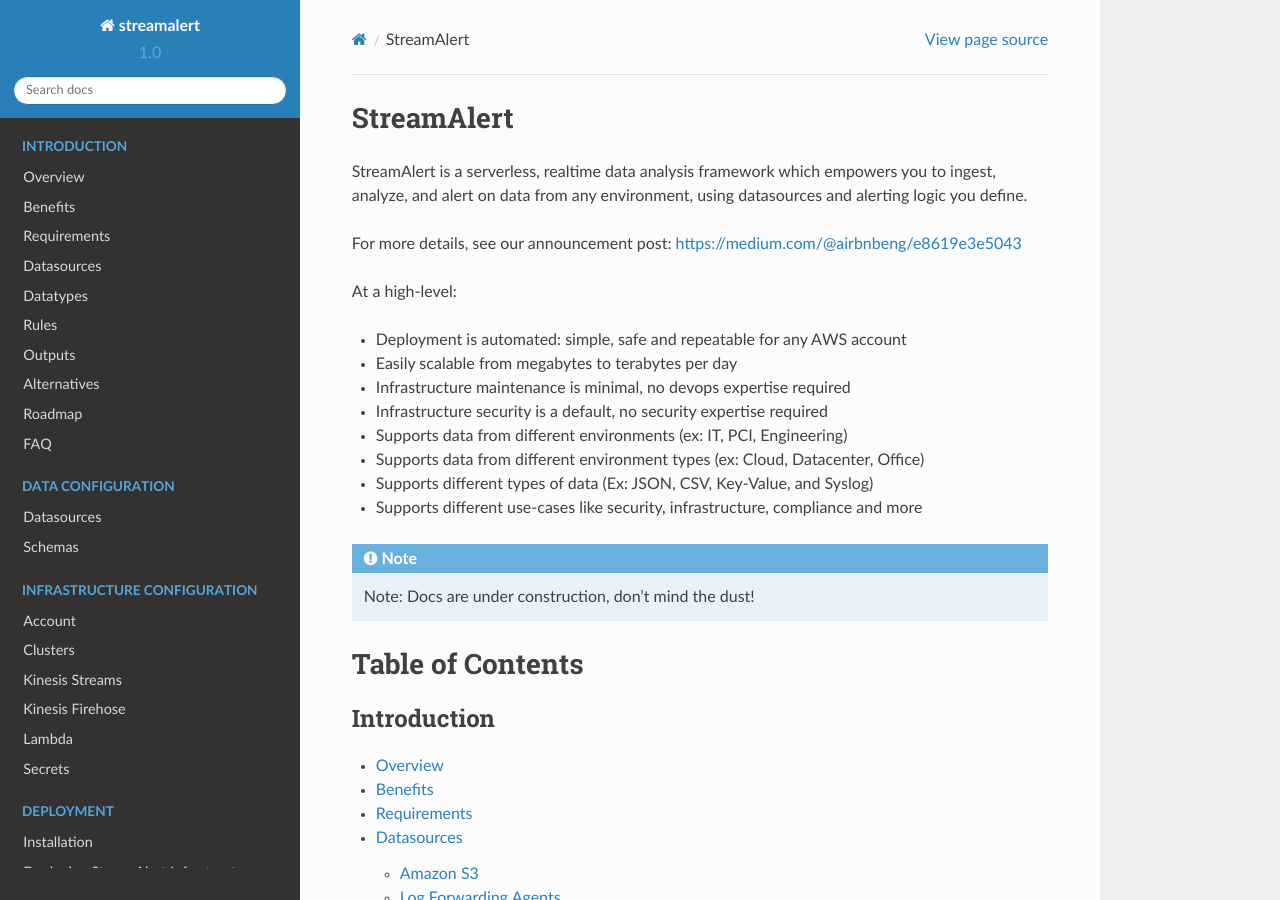
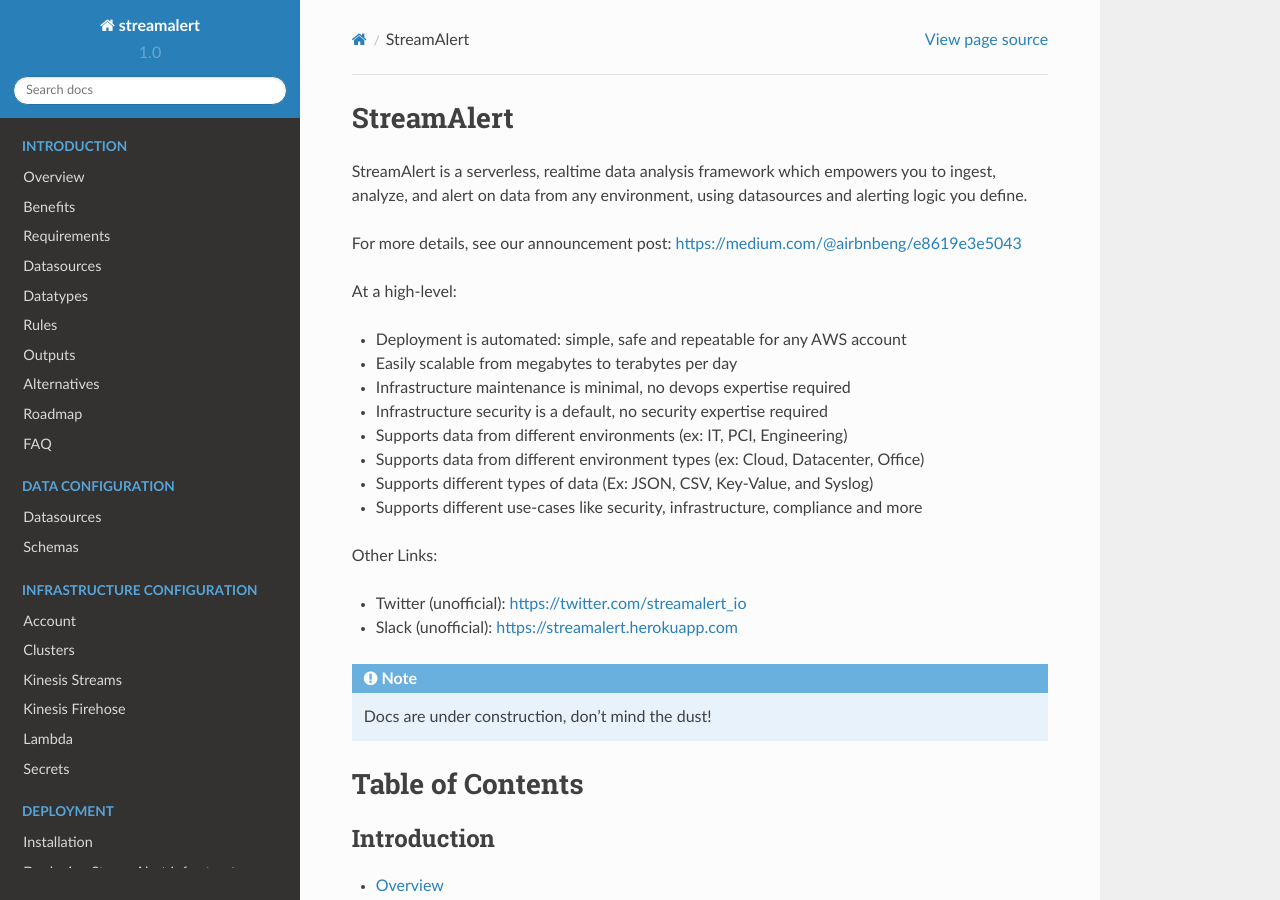
Before and after one commit to airbnb/streamalert, a Sphinx documentation site: the page built from docs/source/index.rst, in a window 1280 px wide and 900 px high. Built offline with Sphinx 7.4.7 and the Read the Docs theme 2.0.0, drawn with Linux system fonts in a browser that asks for light colours.

Commit message:
Update index.rst

```diff
--- a/docs/source/index.rst
+++ b/docs/source/index.rst
@@ -21,7 +21,12 @@
 * Supports different types of data (Ex: JSON, CSV, Key-Value, and Syslog)
 * Supports different use-cases like security, infrastructure, compliance and more
 
-.. note:: Note: Docs are under construction, don't mind the dust!
+Other Links:
+
+* Twitter (unofficial): https://twitter.com/streamalert_io
+* Slack (unofficial): https://streamalert.herokuapp.com
+
+.. note:: Docs are under construction, don't mind the dust!
 
 
 Table of Contents
```
